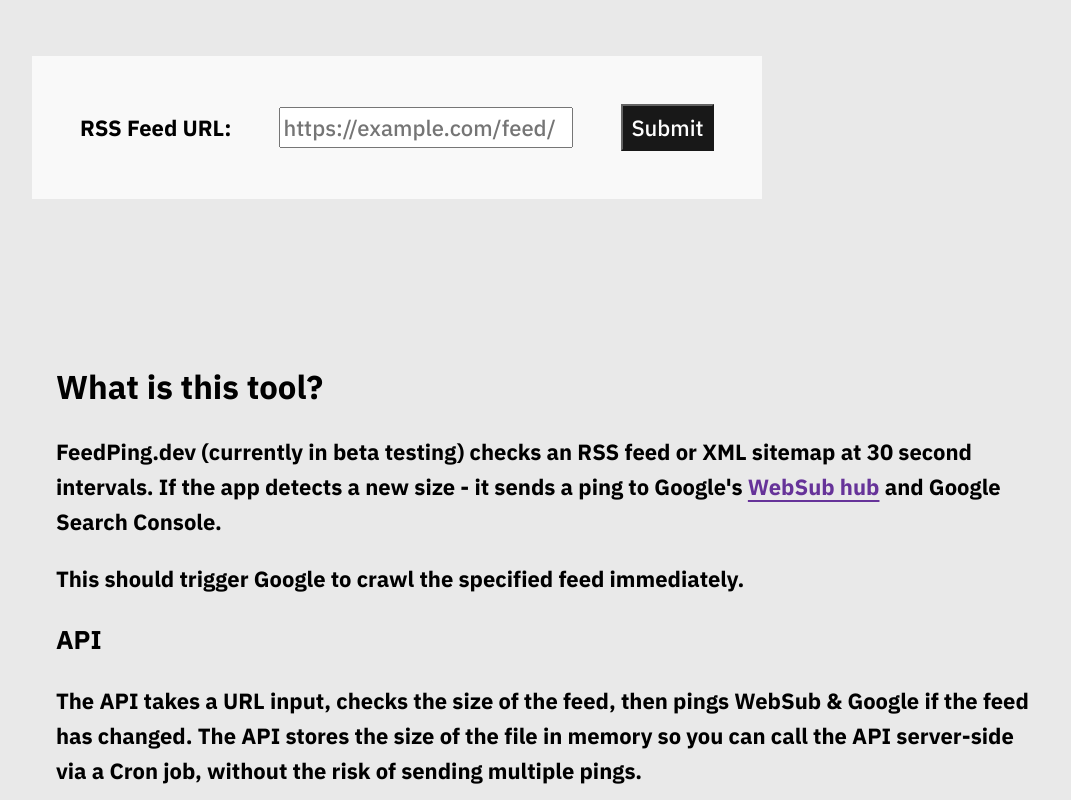
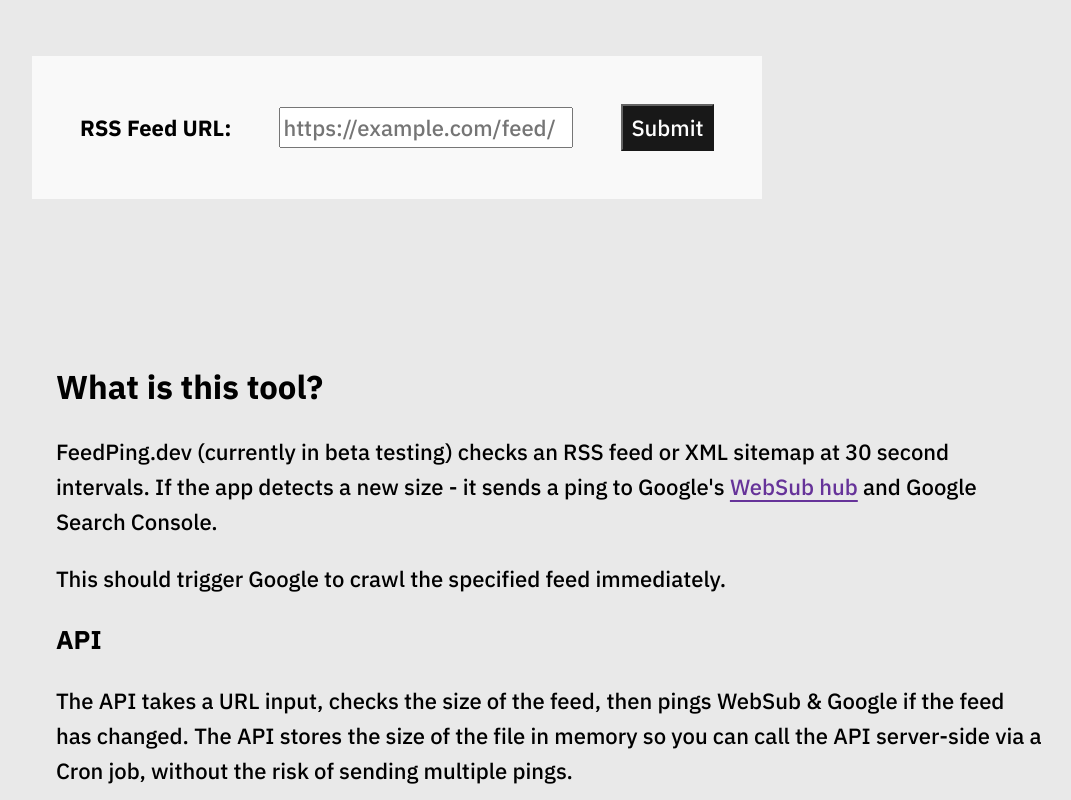
Before and after one commit to colinmcdermott/feedchecker-api, a Next.js app: page / in a window 1280 px wide. Shown: the top 800 px of the page, without its empty margins (24-1095 px from the left). Built offline with nearby package versions, Linux system fonts and the light colour scheme.

Commit message:
Update _app.tsx

```diff
--- a/pages/_app.tsx
+++ b/pages/_app.tsx
@@ -2,13 +2,23 @@ import '../styles/globals.css'
 import type { AppProps } from 'next/app'
 import localFont from '@next/font/local'
 
-const ibmPlexSans500 = localFont({ src: '../public/fonts/ibm-sans-500.woff2' })
-const ibmPlexSans700 = localFont({ src: '../public/fonts/ibm-sans-700.woff2' })
+const ibmPlexSans = localFont({
+  src: [
+    {
+      path: '../public/fonts/ibm-sans-500.woff2',
+      weight: '500',
+    },
+    {
+      path: '../public/fonts/ibm-sans-700.woff2',
+      weight: '700',
+    },
+  ],
+});
 
 export default function App({ Component, pageProps }: AppProps) {
   return (
-    <main className={`${ibmPlexSans500.className} ${ibmPlexSans700.className}`}>
+    <main className={ibmPlexSans.className}>
       <Component {...pageProps} />
     </main>
-  )
+  );
 }
```
